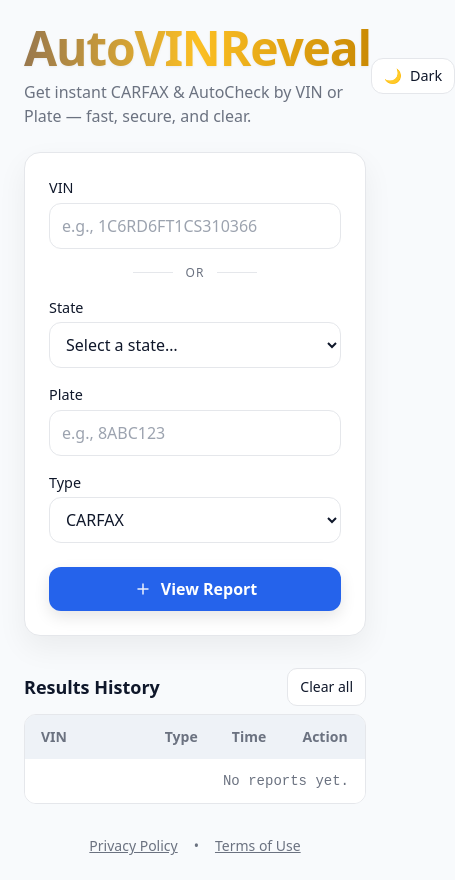
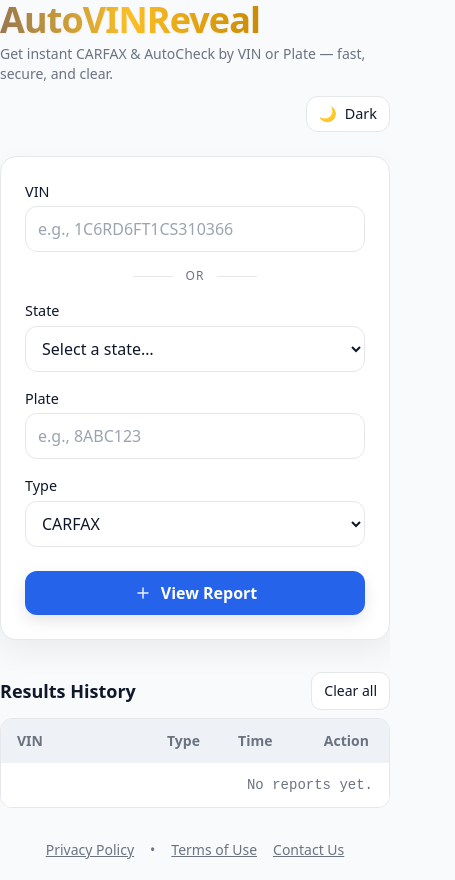
Before and after one commit to niyi-lab/projectecho, a website: page public/index.html in a window 390 px wide. Shown: the whole page, 455 px wide, since content can reach past the window. Drawn offline with nearby package versions, Linux system fonts and the light colour scheme; no server answers.

Commit message:
fixed mobile and contact

```diff
--- a/public/index.html
+++ b/public/index.html
@@ -26,27 +26,25 @@
 </head>
 
 <body class="h-full">
-  <div class="max-w-3xl mx-auto p-6">
 <!-- Header -->
-
-
-    <div class="flex items-center justify-between">
+<header class="grid grid-cols-1 sm:grid-cols-[1fr_auto] items-start gap-3">
   <div>
     <a href="/"
-          class="text-5xl lg:text-6xl font-extrabold bg-gradient-to-r from-[rgb(153,120,77)] via-amber-400 to-yellow-600 bg-clip-text text-transparent drop-shadow-sm tracking-tight">
+       class="text-4xl sm:text-5xl lg:text-6xl font-extrabold bg-gradient-to-r from-[rgb(153,120,77)] via-amber-400 to-yellow-600 bg-clip-text text-transparent drop-shadow-sm tracking-tight">
       AutoVINReveal
     </a>
-        <p class="mt-2 text-base lg:text-lg" style="color:var(--muted)">
+    <p class="mt-1 sm:mt-2 text-sm sm:text-base lg:text-lg" style="color:var(--muted)">
       Get instant CARFAX & AutoCheck by VIN or Plate — fast, secure, and clear.
     </p>
   </div>
-      <div class="flex gap-3">
-        <button id="themeBtn" class="theme-btn">
+
+  <div class="justify-self-end">
+    <button id="themeBtn" class="theme-btn shrink-0" type="button" aria-label="Toggle theme">
       <span class="icon">🌙</span><span class="label">Dark</span>
     </button>
-        <!--   <button id="loginBtn" class="btn-outline">🔑 Login</button>  -->
   </div>
-    </div>
+</header>
+
 
 
 
@@ -229,6 +227,9 @@
       <a class="underline" href="/privacy.html">Privacy Policy</a>
       <span>•</span>
       <a class="underline" href="/terms.html">Terms of Use</a>
+       <a class="underline" href="https://mail.google.com/mail/?view=cm&fs=1&to=autovinreveal%40gmail.com">
+        Contact Us
+      </a>
     </div>
   </div>
 
```
Lines whose indentation alone changed are shown as unchanged.
